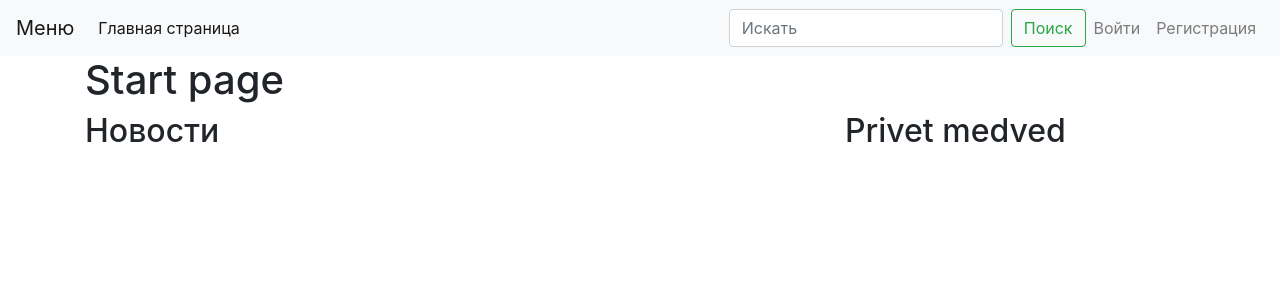
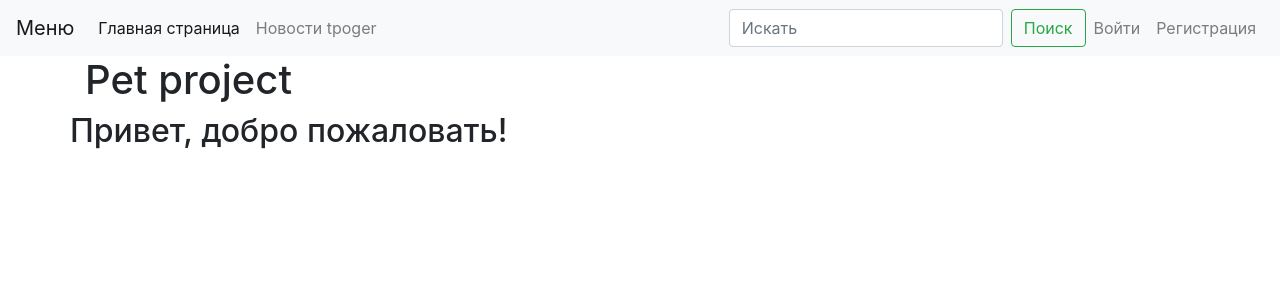
Before and after one commit to blrshka/flask_project, a Flask app: page / in a window 1280 px wide. Shown: the top 300 px of the page. Run offline with Flask 2, Linux system fonts and the light colour scheme; data that the repository does not hold is empty; some libraries are stand-ins or nearby versions.

Commit message:
'add_start_page'

```diff
--- a/webapp/news/views.py
+++ b/webapp/news/views.py
@@ -4,8 +4,14 @@ from webapp.news.models import News
 
 blueprint = Blueprint('news', __name__)
 
-@blueprint.route("/")
+@blueprint.route("/tproger")
 def index():
-    title = 'Start page'
+    title = 'Новости Python'
     news_list = News.query.order_by(News.title).all()
     return render_template('news/index.html', page_title=title, news_list=news_list)
+
+@blueprint.route("/")
+def start():
+    title = 'Pet project'
+    news_list = News.query.order_by(News.title).all()
+    return render_template('news/start.html', page_title=title, news_list=news_list)
--- a/webapp/templates/menu.html
+++ b/webapp/templates/menu.html
@@ -10,7 +10,7 @@
             <a class="nav-link" href="/">Главная страница </a>
         </li>
         <li class="nav-item">
-
+            <a class="nav-link" href="/tproger">Новости tpoger </a>
         </li>
 
         </ul>
--- a/webapp/templates/news/index.html
+++ b/webapp/templates/news/index.html
@@ -21,7 +21,7 @@
         {% endfor %}
       </div>
       <div class="col-4">
-          <h2> Privet medved</h2>
+
       </div>
     </div>
   </div>
--- /dev/null
+++ b/webapp/templates/news/start.html
@@ -0,0 +1,10 @@
+{% extends "base.html" %}
+
+{% block content %}
+  <div class="row">
+          <h2> Привет, добро пожаловать!</h2>
+      </div>
+    </div>
+  </div>
+  </div>
+  {% endblock %}
```
Also changed, not shown: webapp/news/parsers/habr.py (+0 -12 lines), webapp.db, 1 other file.
